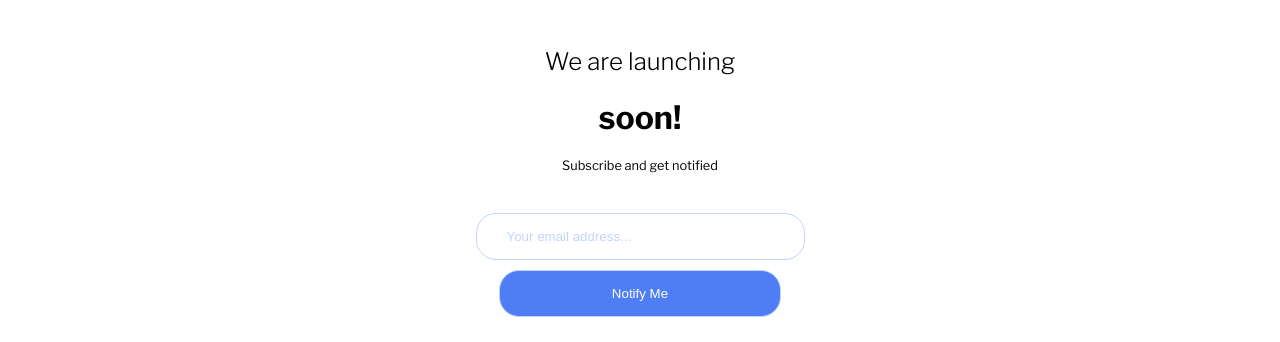
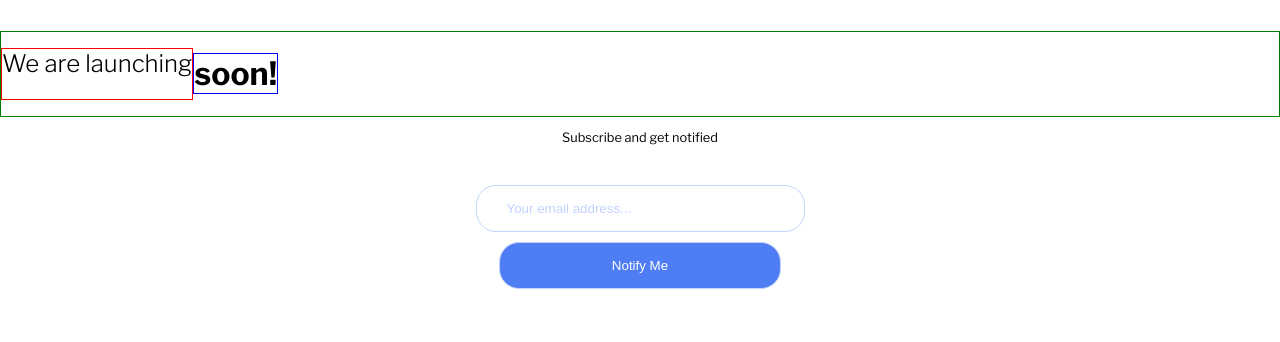
Before and after one commit to rogo009/ping, a plain HTML site: page index.html in a window 1280 px wide. Shown: the part 89-431 px from the top of the page. Drawn offline with nearby package versions, Linux system fonts and the light colour scheme.

Commit message:
update text container

```diff
--- a/index.html
+++ b/index.html
@@ -21,7 +21,7 @@
     <img src="images/logo.svg" alt"ping logo" class="logo">
   </div>
 
-  <div>
+  <div class="text-container">
     <h1 class="text-one">We are launching</h1>
     <h1 class="text-two">soon!</h1class="text-one">
   </div>
--- a/main.css
+++ b/main.css
@@ -14,9 +14,20 @@ p {
     margin: 70px 0px 30px 0px;
 }
 
+.text-container {
+    display: flex;
+    border: 1px solid green;
+}
+
 .text-one {
     font-weight: 100;
     font-size: 1.5em;
+    border: 1px solid red;
+
+}
+
+.text-two {
+    border: 1px solid blue;
 }
 
 .dashboard-img {
```
